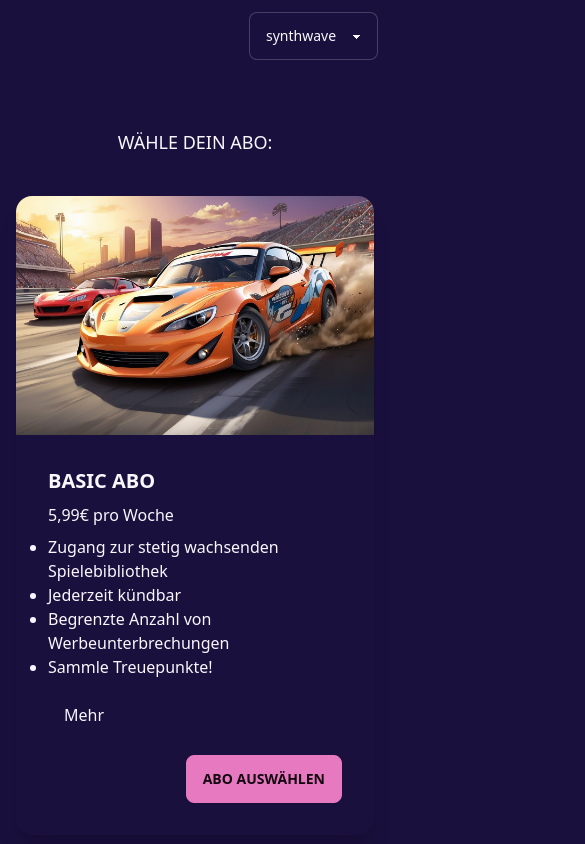
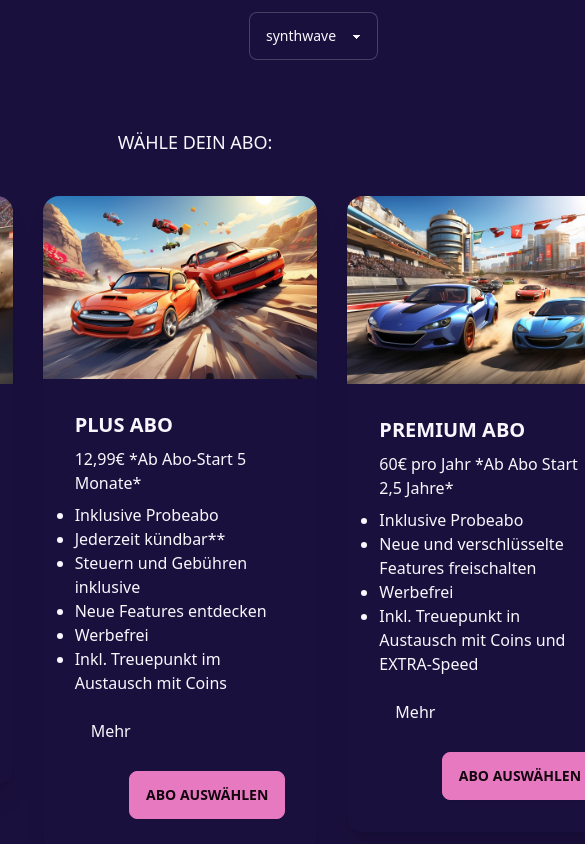
Before and after one commit to johak-at/dark-hak, a SvelteKit app: page /price-comparison-prevention in a window 390 px wide. Shown: the top 844 px of the page, 585 px wide, since content can reach past the window. Built offline with nearby package versions, Linux system fonts and the light colour scheme; some icons are missing.

Commit message:
Update +page.svelte
.

```diff
--- a/src/routes/price-comparison-prevention/+page.svelte
+++ b/src/routes/price-comparison-prevention/+page.svelte
@@ -3,12 +3,8 @@
 	import { patterns } from '$lib/store.js';
 
 	let page = 1;
-	// let showMore = false;
+
 	let isConfirmationModalVisible = false;
-
-	// function toggleDetails() {
-	// 	showMore = !showMore;
-	// }
 
 	/**
 	 * @type {HTMLDialogElement}
@@ -27,7 +23,6 @@
 			isConfirmationModalVisible = true;
 			openModal();
 		} else if (choice === 'NEIN') {
-			// Redirect to another site with an explanation
 			page === 3;
 		}
 	}
@@ -39,7 +34,12 @@
 
 {#if page === 1}
 	<h1 class="text-lg">WÄHLE DEIN ABO:</h1>
-	<div class="boxes">
+	<div
+		class="boxes"
+		style="display: flex;
+	justify-content: space-between;
+	align-items: flex-start;"
+	>
 		<div class="card w-96 bg-base-100 shadow-xl">
 			<figure>
 				<img src="img/prevention1.jpg" alt="cars" />
@@ -193,7 +193,7 @@
 
 				<div class="collapse bg-base-100x">
 					<input type="checkbox" />
-					<div class="collapse-title text-s font-medium-light">Mehr</div>
+					<div class="collapse-title flex text-s font-medium-light">Mehr</div>
 					<div class="collapse-content">
 						<ul class="ulmore">
 							<li>
@@ -263,7 +263,7 @@
 {/if}
 
 {#if page === 3}
-	<div class="w-2/5">
+	<div class="end w-2/5">
 		<h1 class="pb-14 text-4xl"><strong>Price Comparison Prevention</strong></h1>
 		<div class="text-lg pb-14">
 			<p class="pb-5">
@@ -329,12 +329,6 @@
 {/if}
 
 <style>
-	.boxes {
-		display: flex;
-		justify-content: space-between;
-		align-items: flex-start;
-	}
-
 	.card {
 		margin-right: 30px;
 		margin-bottom: 20px;
@@ -342,10 +336,6 @@
 
 	.ulstandard li {
 		list-style-type: disc;
-	}
-
-	.collapse-title {
-		display: flex;
 	}
 
 	@media screen and (max-width: 600px) {
@@ -356,5 +346,11 @@
 		.boxes {
 			display: grid;
 		}
+
+		.end {
+			padding: 10px;
+			justify-content: center;
+			width: 100%;
+		}
 	}
 </style>
```
